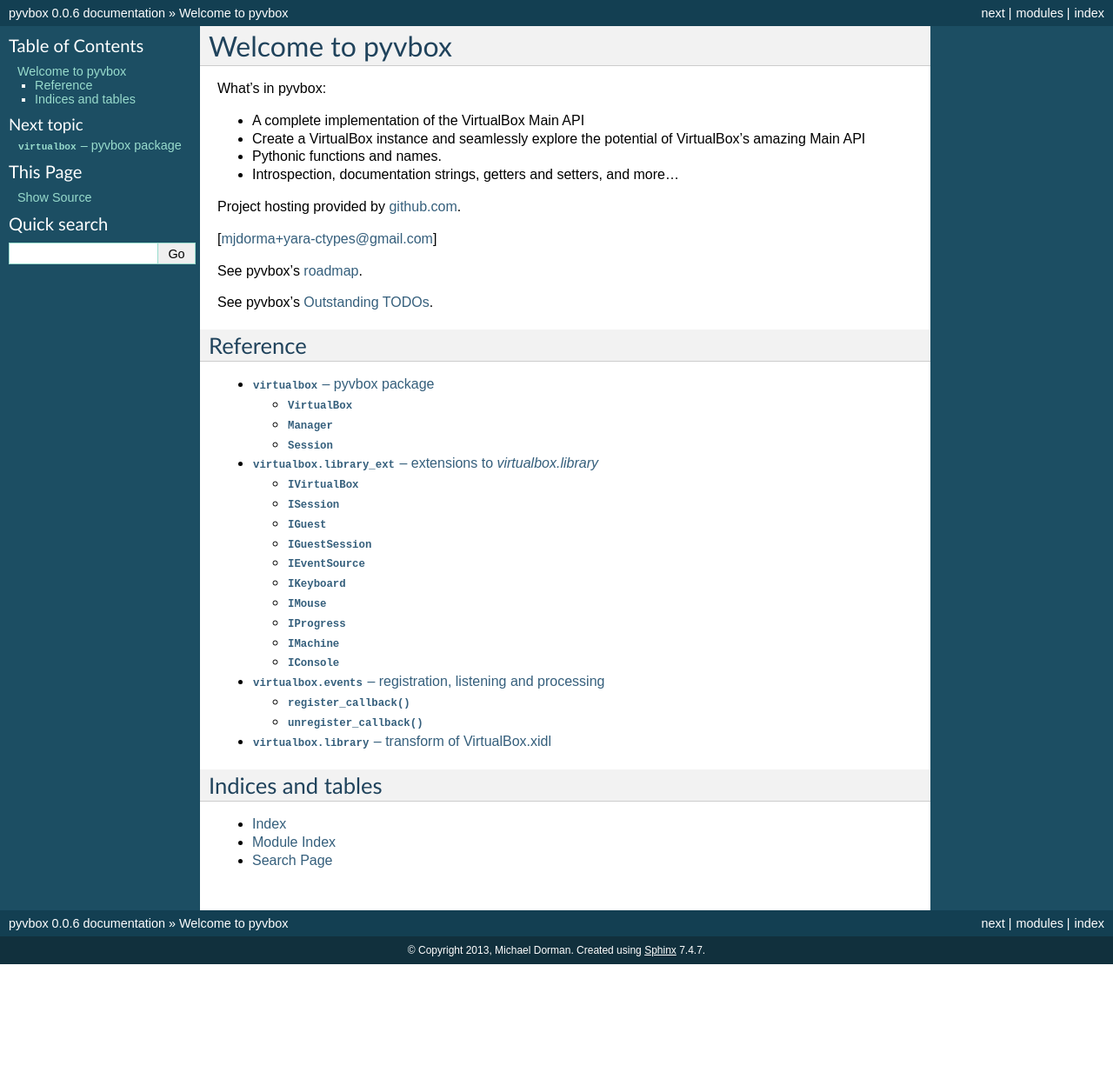
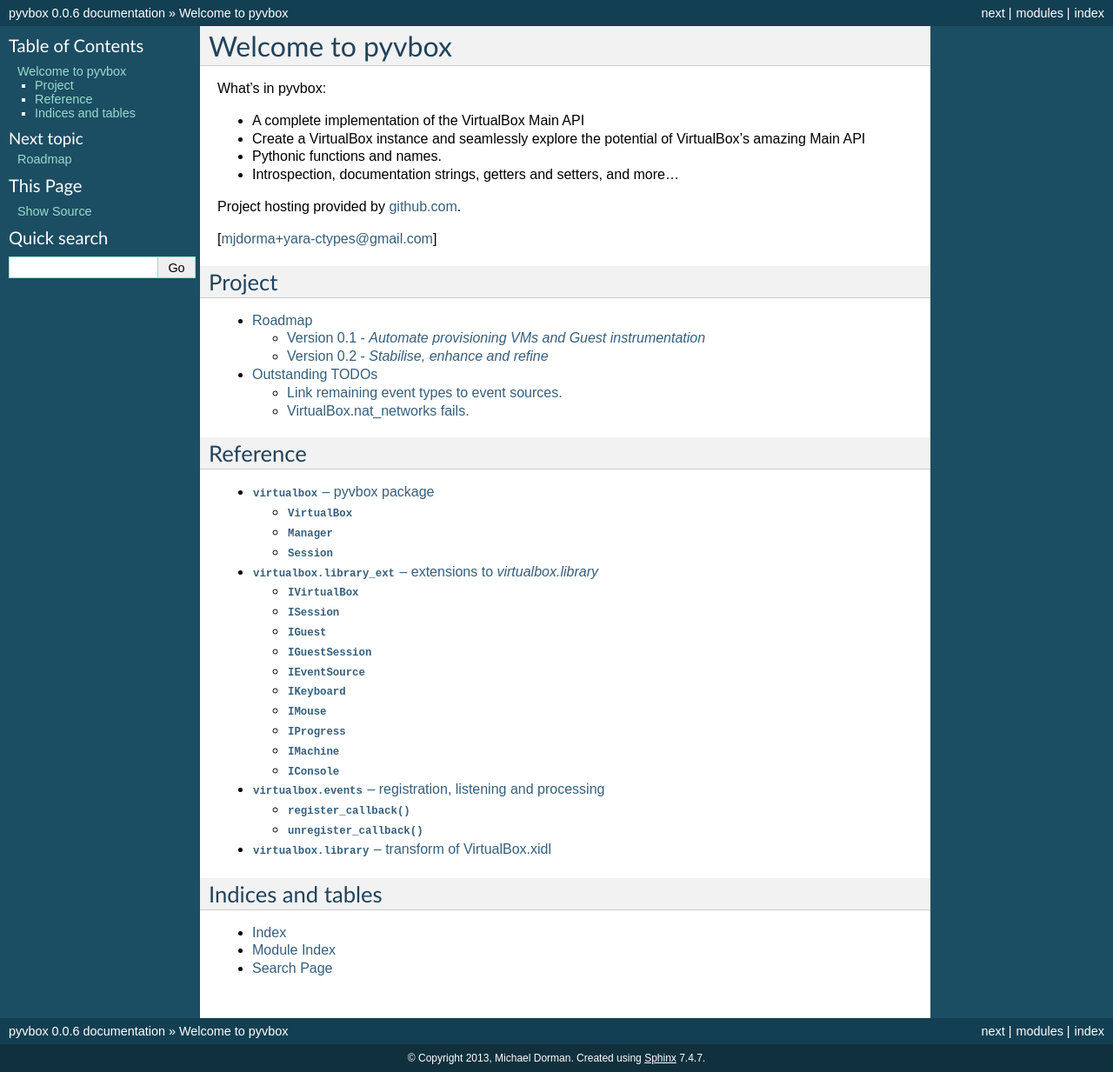
Before and after one commit to sethmlarson/virtualbox-python, a Sphinx documentation site: the page built from docs/source/index.rst, in a window 1280 px wide. Shown: the whole page at 87% size. Built offline with Sphinx 7.4.7, drawn with Linux system fonts in a browser that asks for light colours; before the commit the page ends 1109 px from its top, so only the background shows below that.

Commit message:
fleshed out more roadmap, added todo list, cleaned up index

```diff
--- a/docs/source/index.rst
+++ b/docs/source/index.rst
@@ -17,9 +17,14 @@
 [mjdorma+yara-ctypes@gmail.com]
 
 
-See pyvbox's :doc:`roadmap`.
+Project
+=======
 
-See pyvbox's :doc:`todo`.
+.. toctree::
+    :maxdepth: 2
+
+    roadmap.rst
+    todo.rst
 
 
 Reference
--- a/docs/source/roadmap.rst
+++ b/docs/source/roadmap.rst
@@ -1,17 +1,17 @@
-roadmap
+Roadmap
 =======
 
 This is a rough roadmap for the first beta release of *pyvbox*.
 
-0.1 Automate the provisioning and execution in a single VBoxSVC.
-----------------------------------------------------------------
+Version 0.1 - *Automate provisioning VMs and Guest instrumentation*
+-------------------------------------------------------------------
 
-* support code for the various event_source objects and their event types
+* Support code for the various event_source objects and their event types.
 * A machine pool manager.
 
 
-0.2 Stablise, enhance and refine.
----------------------------------
+Version 0.2 - *Stabilise, enhance and refine*
+---------------------------------------------
 
 * Add a set of base test libraries
 * Thorough test for library_ext modules
--- a/docs/source/todo.rst
+++ b/docs/source/todo.rst
@@ -1,10 +1,9 @@
 Outstanding TODOs
 =================
 
-Events
-------
-
-Need to figure out which sources each of these events belong to::
+Link remaining event types to event sources.
+--------------------------------------------
+Need to figure out which event sources each of these events types belong to::
 
     IStorageControllerChangedEvent
     ICPUChangedEvent
@@ -48,9 +47,9 @@
     INATNetworkPortForwardEvent
 
 
-NATNetworks
------------
+VirtualBox.nat_networks fails.
+------------------------------
 
-Attempting to get the NATNetworks from the VirtualBox object is failing...
-need to debug this and figure out what the COM name is (or if there is a bug
-somewhere in vboxapi's xpcom implementation).
+Attempting to get the NATNetworks from the VirtualBox object is failing.
+Need to debug this to figure out if the wrong COM name has been documented,
+or if there is a genuine bug in the API...
```
